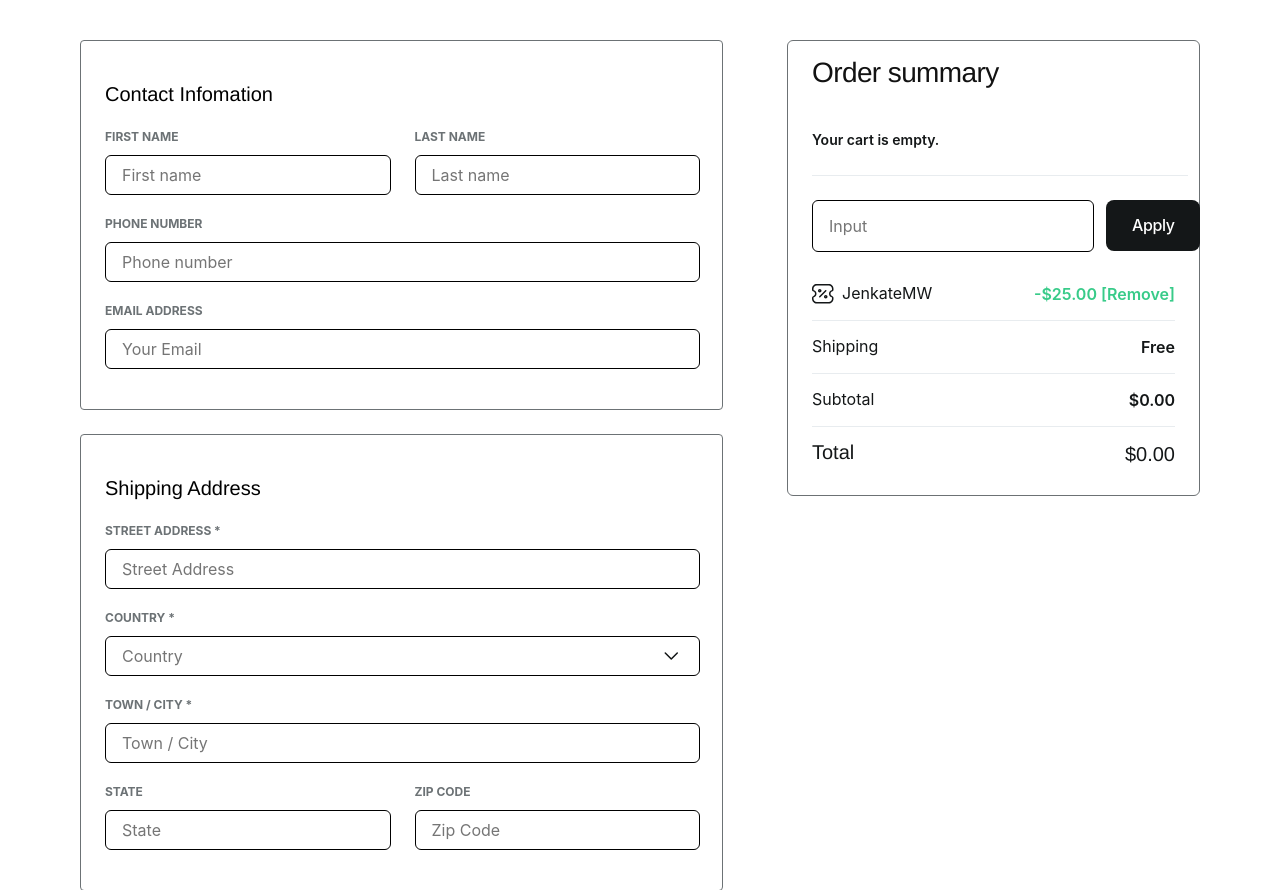
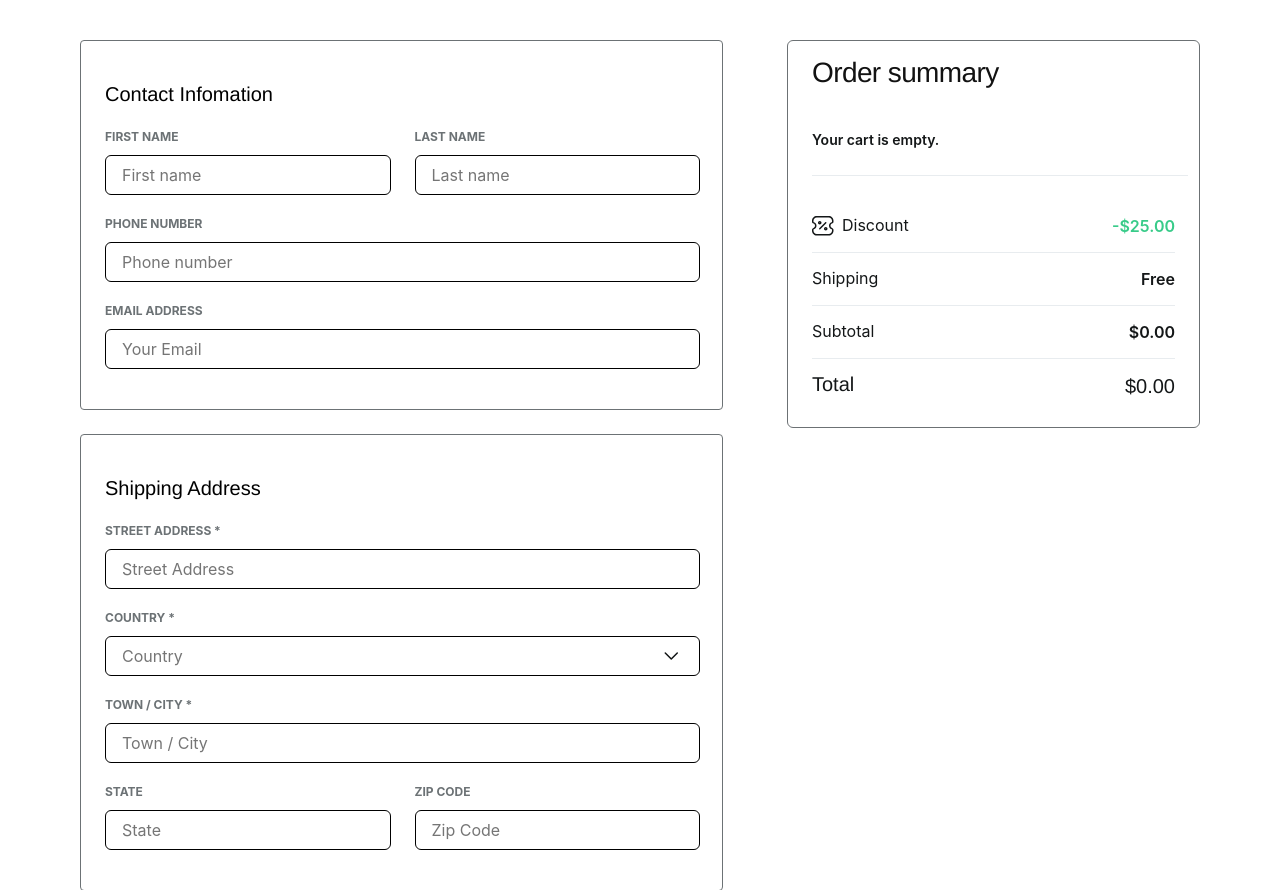
Before and after one commit to damchienthang/btl-python-web-quan-ao, a Flask app: page /checkout in a window 1280 px wide; the page is wider, and only the part inside the window is pictured. Shown: the part 345-1235 px from the top of that part. Run offline with Flask 3, Linux system fonts and the light colour scheme; the visitor is signed in with stand-in values (Sample User, id 1); data that the repository does not hold is empty; parts of the project's set-up code (start-up, migrations or seed data) failed here and were passed over; some libraries are stand-ins or nearby versions.

Commit message:
Update check-out.html

```diff
--- a/website/templates/check-out.html
+++ b/website/templates/check-out.html
@@ -198,7 +198,9 @@
                   </div>
                 </div>
               </div>
-              <button class="show-more-wrapper"><div class="show-more">Place Order</div></button>
+              <a href="{{ url_for('main.order_complete') }}" class="show-more-wrapper">
+                <div class="show-more">Place Order</div>
+              </a>
             </div>
                   <div class="elements-checkout">
                     <div class="text-wrapper-12">Order summary</div>
@@ -259,13 +261,6 @@
                           </div>
                         </div>
                         {% endif %}
-                        <div class="order-summary-coupon">
-                          <div class="form-input">
-                            <div class="input-3"><input class="icon-input-3" placeholder="Input" type="text" /></div>
-                          </div>
-                          <button class="button-2"><div class="show-more">Apply</div></button>
-                        </div>
-                        </div>
                         <div class="fields">
                           <div class="elements-order">
                             <div class="title-amount-wrapper">
@@ -277,9 +272,9 @@
                                       fill="#141718" />
                                   </svg>
 
-                                  <div class="text-wrapper-11">JenkateMW</div>
+                                  <div class="text-wrapper-11">Discount</div>
                                 </div>
-                              <div class="value">-$25.00 [Remove]</div>
+                              <div class="value">-$25.00</div>
                             </div>
                           </div>
                         </div>
```
